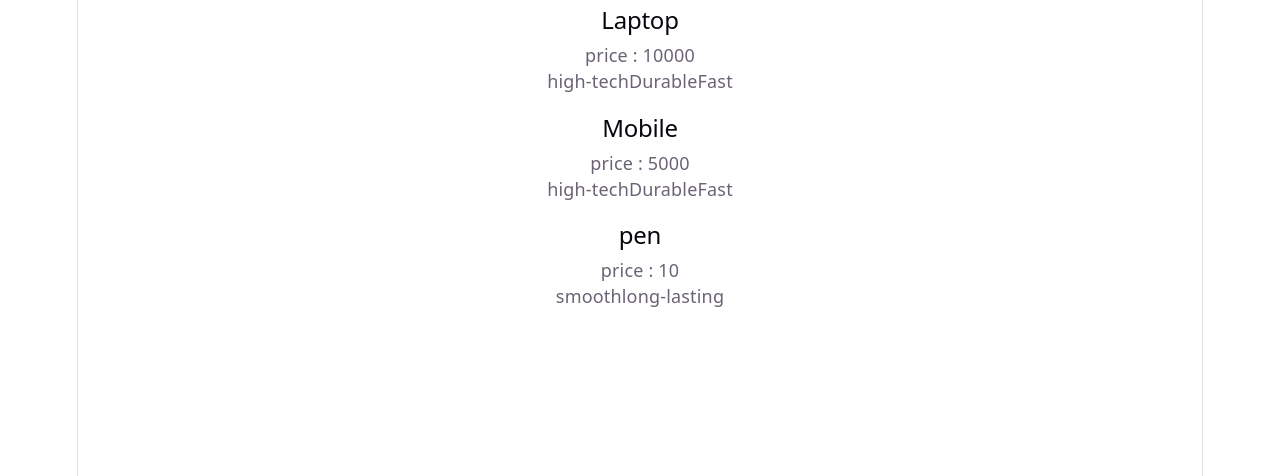
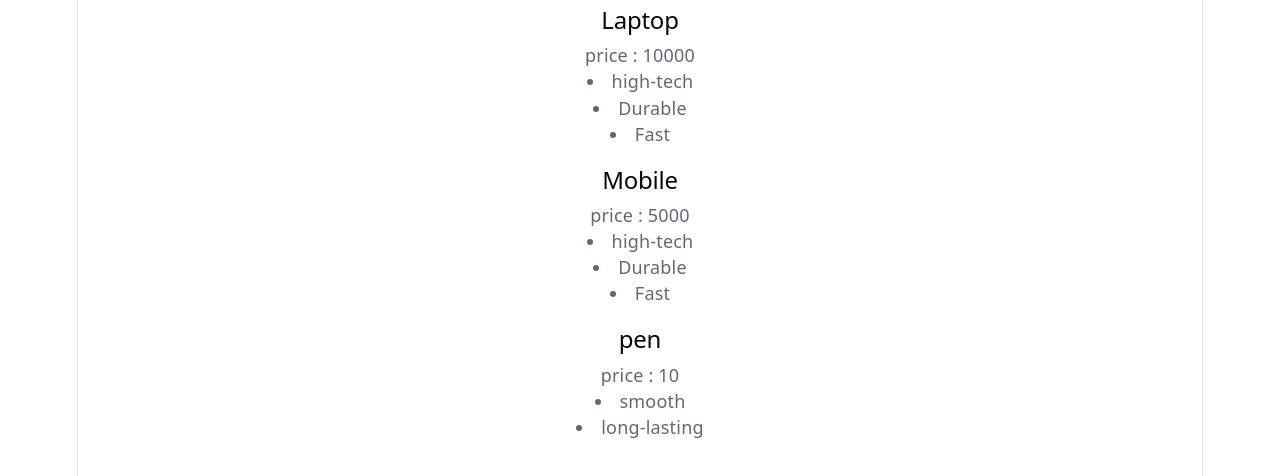
Before and after one commit to tusharvaidya0303/Web_Development_Learning, a React (Vite) app in the folder 13_React/basic_react_app/: page / in a window 1280 px wide. Shown: the top 476 px of the page. Built offline with nearby package versions, Linux system fonts and the light colour scheme.

Commit message:
Rendering Arrays in React

```diff
--- a/13_React/basic_react_app/src/Product.jsx
+++ b/13_React/basic_react_app/src/Product.jsx
@@ -1,11 +1,12 @@
 import "./Product.css";
 function Product({title, price, features}) {
   //price = 1 becomes default price if not passed
+  // let list = features.map((feature) => <li>{feature}</li>);
   return (
     <div className="Product">
       <h2>{title}</h2>
       <p>price : {price}</p>
-      <p>{features}</p>
+      <p>{features.map((feature) => <li>{feature}</li>)}</p>
     </div>
   );
 }
```
